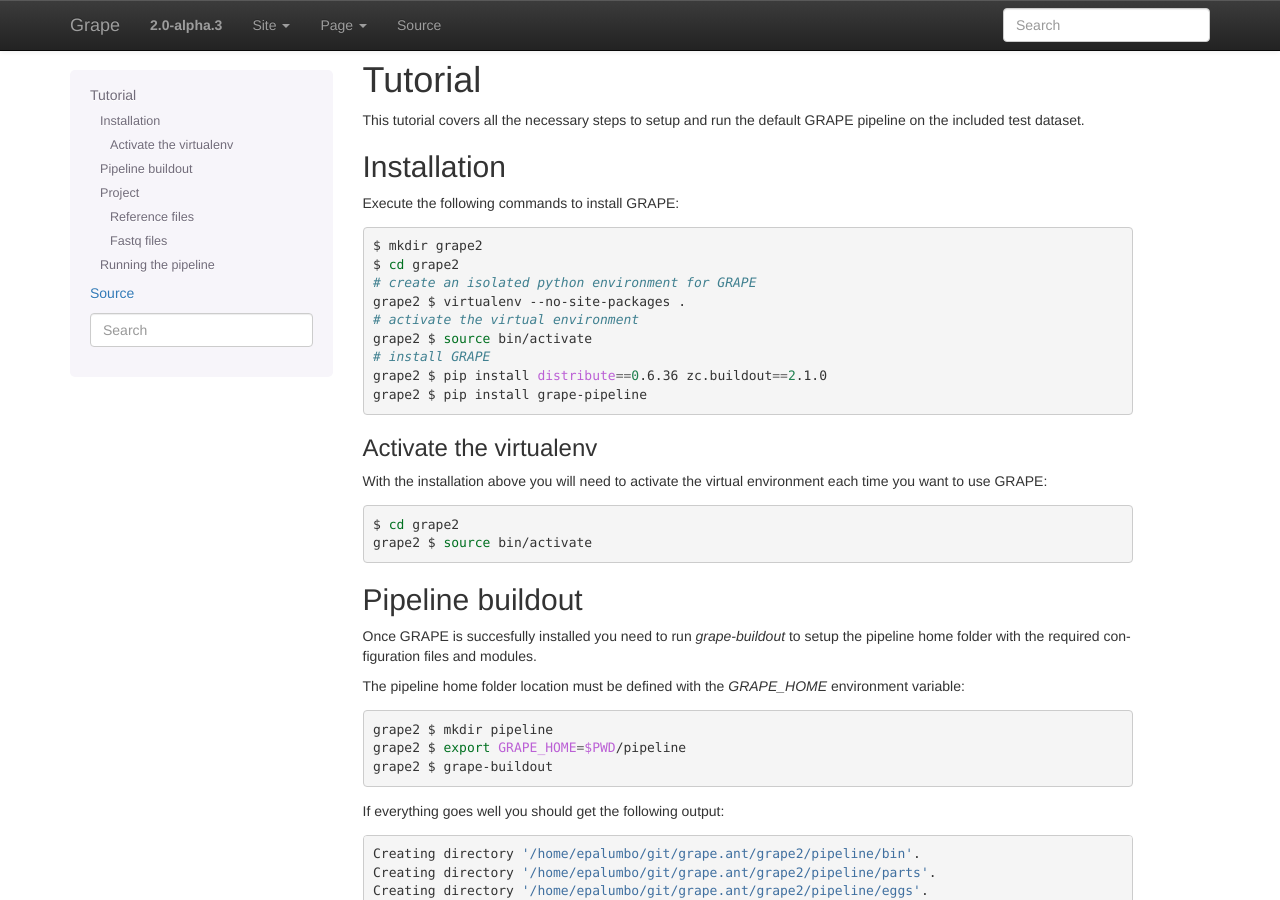
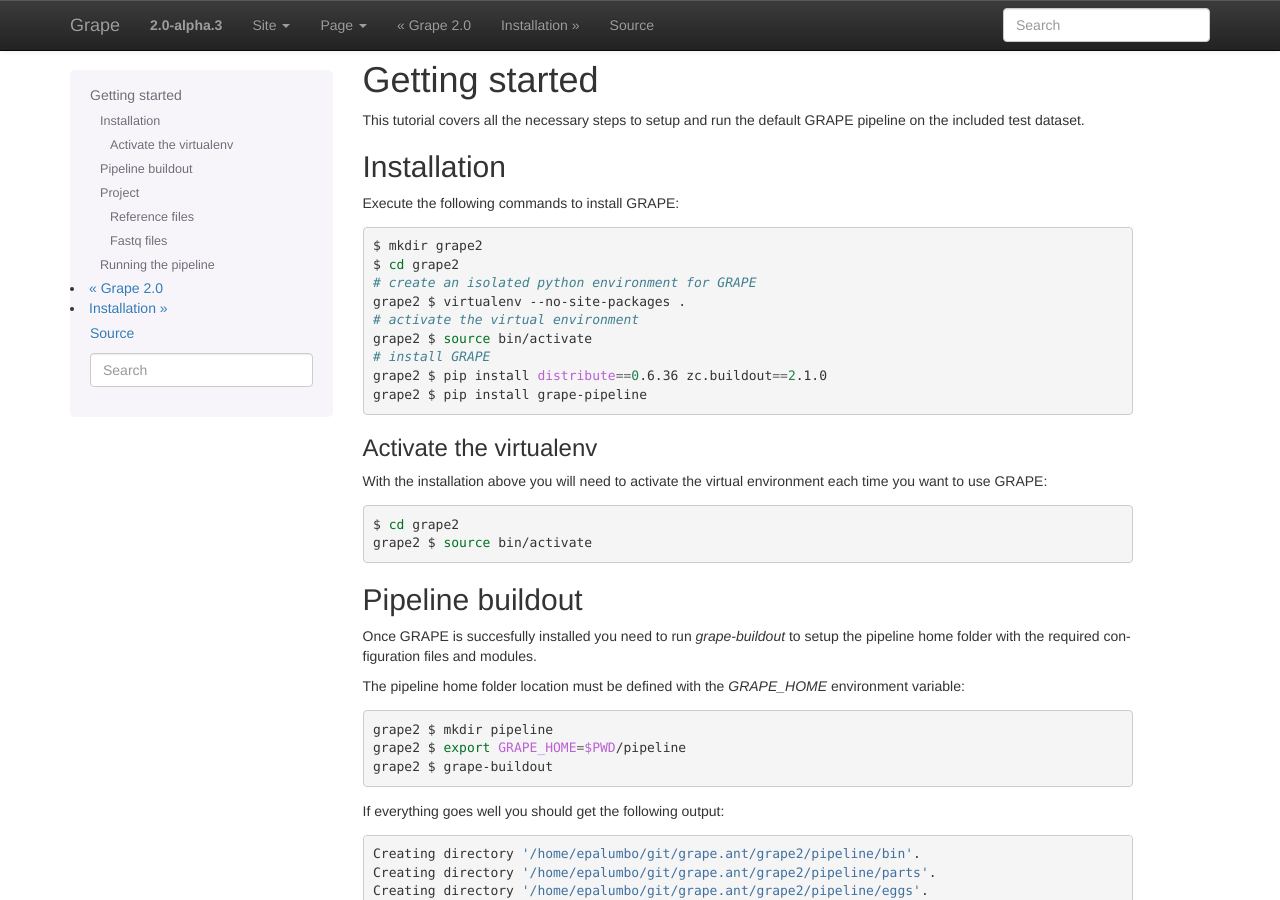
Before and after one commit to grape-pipeline/grape, a Sphinx documentation site: the page built from docs/source/getting_started.rst, in a window 1280 px wide and 900 px high. Built offline with Sphinx 7.4.7, drawn with Linux system fonts in a browser that asks for light colours; formulas are drawn with MathJax 3; pages that are not in the unit, such as notebooks, are missing from menus.

Commit message:
Update getting started docs

```diff
--- a/docs/source/getting_started.rst
+++ b/docs/source/getting_started.rst
@@ -1,6 +1,6 @@
---------
-Tutorial
---------
+---------------
+Getting started
+---------------
 
 This tutorial covers all the necessary steps to setup and run the default GRAPE pipeline on the included test dataset.
 
--- a/docs/source/index.rst
+++ b/docs/source/index.rst
@@ -16,7 +16,7 @@ Contents:
 .. toctree::
    :maxdepth: 2
 
-   tutorial
+   getting_started
    installation
    projects
    execution
```
